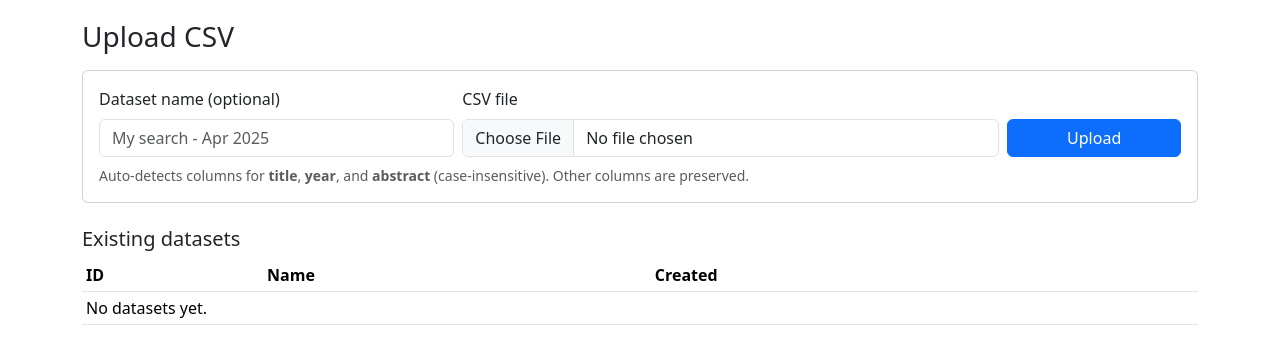
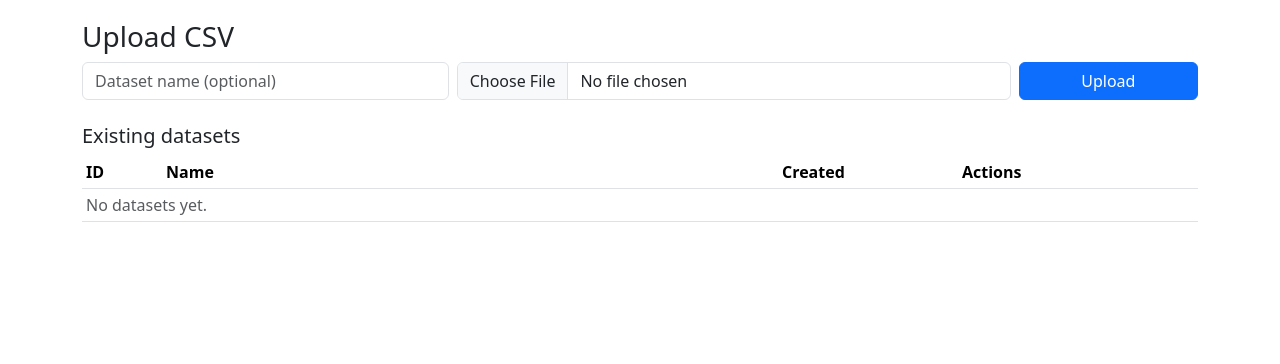
Before and after one commit to rodrigodg1/article-selection, a Flask app: page /upload in a window 1280 px wide. Shown: the top 364 px of the page. Run offline with Flask 3, Linux system fonts and the light colour scheme.

Commit message:
Enhance dataset management: add cascading delete for articles and improve upload UI with clearer actions

```diff
--- a/app.py
+++ b/app.py
@@ -33,6 +33,14 @@ class Dataset(db.Model):
     name = db.Column(db.String(200), nullable=False)
     created_at = db.Column(db.DateTime, default=dt.datetime.utcnow)
 
+    # Relationship used for cascading deletes at the ORM level
+    articles = db.relationship(
+        "Article",
+        backref="dataset",
+        lazy=True,
+        cascade="all, delete-orphan"
+    )
+
 class Article(db.Model):
     __tablename__ = "articles"
     id = db.Column(db.Integer, primary_key=True)
@@ -44,8 +52,6 @@ class Article(db.Model):
     label = db.Column(db.String(8), nullable=True)  # 'yes'|'no'|None
     notes = db.Column(db.Text, nullable=True)
     created_at = db.Column(db.DateTime, default=dt.datetime.utcnow)
-
-    dataset = db.relationship("Dataset", backref=db.backref("articles", lazy=True))
 
 # ----------------------------
 # Column detection
@@ -120,8 +126,6 @@ def extract_cited_by(extras: dict | None) -> Optional[int]:
 # ----------------------------
 # Improved heuristic PMR (no LLM)
 # ----------------------------
-
-# 1) Structured abstracts: headings to buckets
 SECTION_ALIASES: Dict[str, List[str]] = {
     "problem": ["background", "introduction", "objective", "objectives", "aim", "aims",
                 "purpose", "motivation", "problem", "gap"],
@@ -137,7 +141,6 @@ HEADING_RE = re.compile(
     r"Results?|Findings?|Evaluation|Experiments?|Conclusions?|Outcomes?|Performance)\s*:\s*"
 )
 
-# 2) Weighted cue sets for sentence scoring (lowercase substrings → weights)
 PROBLEM_WEIGHTS: Dict[str, int] = {
     "problem":3, "challenge":3, "gap":3, "issue":2, "limitation":2, "bottleneck":2,
     "lack":2, "scarcity":2, "need":2, "motivation":2, "objective":2, "aim":2, "goal":2,
@@ -160,7 +163,6 @@ RESULTS_WEIGHTS: Dict[str, int] = {
     "%":1, "percent":1, "p<":2, "p <":2
 }
 
-# Sentence splitting with simple abbreviation handling
 ABBREV_FIX = {
     "e.g.": "eg", "i.e.": "ie", "et al.": "et al", "Fig.": "Fig", "fig.": "fig",
     "Dr.": "Dr", "Mr.": "Mr", "Ms.": "Ms", "Prof.": "Prof", "vs.": "vs",
@@ -202,11 +204,9 @@ def _score_sentence(s: str, weights: Dict[str, int]) -> int:
     for term, w in weights.items():
         if term in ls:
             score += w
-    # Bonus if sentence length suggests content
     tok_count = len(ls.split())
     if 10 <= tok_count <= 50:
         score += 1
-    # Extra bonus for numbers in results
     if weights is RESULTS_WEIGHTS and re.search(r"\d|%", ls):
         score += 1
     return score
@@ -224,10 +224,6 @@ def _pick_best_weighted(sentences: List[str], weights: Dict[str, int]) -> Option
     return sentences[best_idx].strip()
 
 def _parse_structured_sections(text: str) -> Optional[Dict[str, str]]:
-    """
-    Parse 'Background: ... Methods: ... Results: ...' style abstracts.
-    Uses regex finditer to avoid split-capture pitfalls.
-    """
     matches = list(HEADING_RE.finditer(text))
     if not matches:
         return None
@@ -239,7 +235,6 @@ def _parse_structured_sections(text: str) -> Optional[Dict[str, str]]:
         content = text[start:end].strip()
         if not content:
             continue
-        # Map heading to bucket
         for bucket, aliases in SECTION_ALIASES.items():
             if any(a in label for a in aliases):
                 sec_map[bucket].append(content)
@@ -251,18 +246,10 @@ def _parse_structured_sections(text: str) -> Optional[Dict[str, str]]:
     return out if out else None
 
 def summarize_pmr(abstract: Optional[str]) -> dict:
-    """
-    Heuristic PMR extractor:
-    1) Try structured abstract headings.
-    2) Otherwise, score sentences for each bucket.
-    3) Backoffs (first/middle/last; prefer numeric tails for results).
-    """
     if not abstract or not abstract.strip():
         return {"problem": None, "method": None, "results": None}
-
     text = abstract.strip()
 
-    # 1) Structured abstracts
     structured = _parse_structured_sections(text)
     if structured:
         return {
@@ -271,7 +258,6 @@ def summarize_pmr(abstract: Optional[str]) -> dict:
             "results": structured.get("results"),
         }
 
-    # 2) Sentence-based scoring
     sentences = _split_sentences(text)
     if not sentences:
         return {"problem": None, "method": None, "results": None}
@@ -280,7 +266,6 @@ def summarize_pmr(abstract: Optional[str]) -> dict:
     method  = _pick_best_weighted(sentences, METHOD_WEIGHTS)
     results = _pick_best_weighted(sentences, RESULTS_WEIGHTS)
 
-    # 3) Backoffs
     n = len(sentences)
     if not problem:
         problem = sentences[0].strip()
@@ -292,7 +277,6 @@ def summarize_pmr(abstract: Optional[str]) -> dict:
         numeric = next((s for s in tail if re.search(r"\d|%", s)), None)
         results = (numeric or tail[-1]).strip()
 
-    # Clip for readability
     return {
         "problem": _soft_clip(problem),
         "method": _soft_clip(method),
@@ -300,11 +284,6 @@ def summarize_pmr(abstract: Optional[str]) -> dict:
     }
 
 def ensure_pmr_cached(article: Article, force: bool = False) -> Tuple[dict, str]:
-    """
-    Compute PMR via heuristic and cache into extra_json['pmr'] when it has content.
-    - force=True recomputes even if cache exists.
-    Returns (pmr_dict, 'heuristic' or 'cache').
-    """
     extras = article.extra_json or {}
     cached = extras.get("pmr")
 
@@ -321,7 +300,6 @@ def ensure_pmr_cached(article: Article, force: bool = False) -> Tuple[dict, str]
         db.session.commit()
         return pmr, "heuristic"
     else:
-        # Don't cache empties; allow future retries
         return pmr, "heuristic"
 
 # ----------------------------
@@ -383,6 +361,30 @@ def switch(dataset_id):
         return redirect(url_for("upload"))
     session["dataset_id"] = dataset_id
     return redirect(url_for("label_next", dataset_id=dataset_id))
+
+@app.route("/dataset/<int:dataset_id>/delete", methods=["POST"])
+def delete_dataset(dataset_id):
+    """
+    Delete a dataset and all its articles.
+    Uses ORM cascade (Dataset.articles) and also falls back to explicit delete for safety.
+    """
+    ds = Dataset.query.get_or_404(dataset_id)
+
+    # If the dataset being deleted is the active one, clear it from session
+    if session.get("dataset_id") == dataset_id:
+        session.pop("dataset_id", None)
+
+    # ORM cascade should handle children; explicit delete is a safe fallback for SQLite configs
+    # that might not enforce FK ON DELETE. Either is fine; using both is safe.
+    # Explicit child delete (fast bulk)
+    Article.query.filter_by(dataset_id=dataset_id).delete(synchronize_session=False)
+
+    # Now delete the dataset row
+    db.session.delete(ds)
+    db.session.commit()
+
+    flash(f"Dataset {dataset_id} deleted.", "success")
+    return redirect(url_for("upload"))
 
 @app.route("/label/<int:dataset_id>")
 def label_next(dataset_id):
--- a/templates/upload.html
+++ b/templates/upload.html
@@ -1,39 +1,49 @@
 {% extends "base.html" %}
 {% block content %}
-<h3 class="mb-3">Upload CSV</h3>
-<form method="post" enctype="multipart/form-data" class="card p-3 mb-4">
+<h3>Upload CSV</h3>
+
+<form class="mb-4" method="post" enctype="multipart/form-data">
   <div class="row g-2">
-    <div class="col-md-4">
-      <label class="form-label">Dataset name (optional)</label>
-      <input class="form-control" type="text" name="name" placeholder="My search - Apr 2025">
+    <div class="col-sm-4">
+      <input class="form-control" type="text" name="name" placeholder="Dataset name (optional)">
     </div>
-    <div class="col-md-6">
-      <label class="form-label">CSV file</label>
+    <div class="col-sm-6">
       <input class="form-control" type="file" name="file" accept=".csv" required>
     </div>
-    <div class="col-md-2 d-flex align-items-end">
-      <button class="btn btn-primary w-100">Upload</button>
+    <div class="col-sm-2">
+      <button class="btn btn-primary w-100" type="submit">Upload</button>
     </div>
-  </div>
-  <div class="form-text mt-2">
-    Auto-detects columns for <b>title</b>, <b>year</b>, and <b>abstract</b> (case-insensitive). Other columns are preserved.
   </div>
 </form>
 
 <h5>Existing datasets</h5>
-<table class="table table-sm table-hover">
-  <thead><tr><th>ID</th><th>Name</th><th>Created</th><th></th></tr></thead>
+<table class="table table-sm align-middle">
+  <thead>
+    <tr>
+      <th style="width: 80px;">ID</th>
+      <th>Name</th>
+      <th style="width: 180px;">Created</th>
+      <th style="width: 240px;">Actions</th>
+    </tr>
+  </thead>
   <tbody>
-  {% for ds in datasets %}
+    {% for ds in datasets %}
     <tr>
       <td class="mono">{{ ds.id }}</td>
       <td>{{ ds.name }}</td>
-      <td class="muted">{{ ds.created_at }}</td>
-      <td><a href="{{ url_for('switch', dataset_id=ds.id) }}" class="btn btn-outline-primary btn-sm">Open</a></td>
+      <td class="text-muted">{{ ds.created_at.strftime('%Y-%m-%d %H:%M') if ds.created_at else '' }}</td>
+      <td>
+        <a class="btn btn-sm btn-outline-primary" href="{{ url_for('label_next', dataset_id=ds.id) }}">Open</a>
+        <a class="btn btn-sm btn-outline-secondary" href="{{ url_for('review', dataset_id=ds.id) }}">Review</a>
+        <form method="post" action="{{ url_for('delete_dataset', dataset_id=ds.id) }}"
+              style="display:inline" onsubmit="return confirm('Delete this dataset and all its articles?');">
+          <button class="btn btn-sm btn-outline-danger" type="submit">Delete</button>
+        </form>
+      </td>
     </tr>
-  {% else %}
-    <tr><td colspan="4" class="muted">No datasets yet.</td></tr>
-  {% endfor %}
+    {% else %}
+    <tr><td colspan="4" class="text-muted">No datasets yet.</td></tr>
+    {% endfor %}
   </tbody>
 </table>
 {% endblock %}
```
